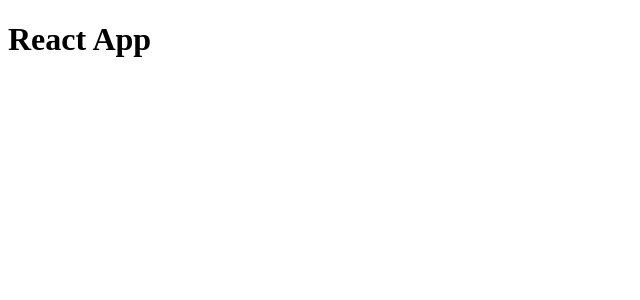
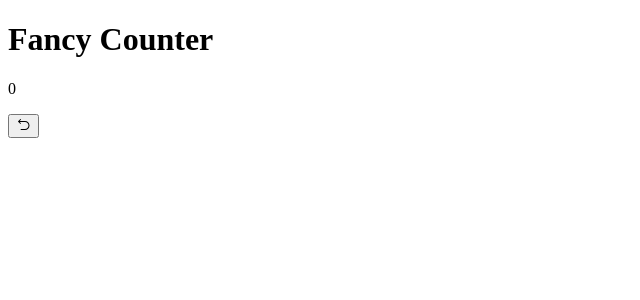
Before and after one commit to aminetiouk/fancy-counter, a React (Vite) app: page / in a window 1280 px wide. Shown: the top 300 px of the page, without its empty margins (0-640 px from the left). Built offline with nearby package versions, Linux system fonts and the light colour scheme.

Commit message:
add Card to App

```diff
--- a/src/App.jsx
+++ b/src/App.jsx
@@ -1,7 +1,11 @@
-export default function App() {
+import Card from "./Components/Card";
+
+function App() {
   return (
-    <div className="App">
-      <h1>React App</h1>
-    </div>
-  )
+    <main>
+      <Card />
+    </main>
+  );
 }
+
+export default App;
```
